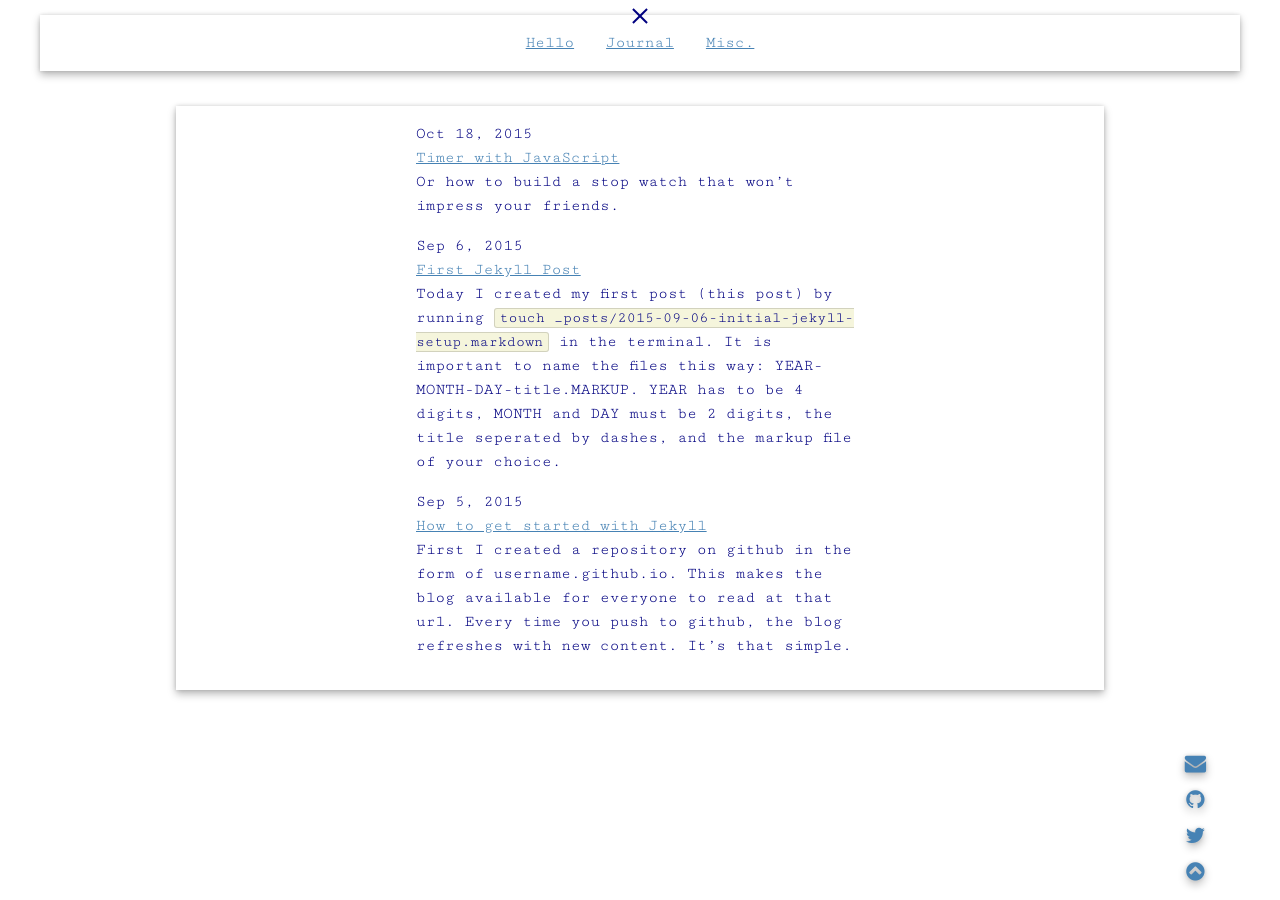
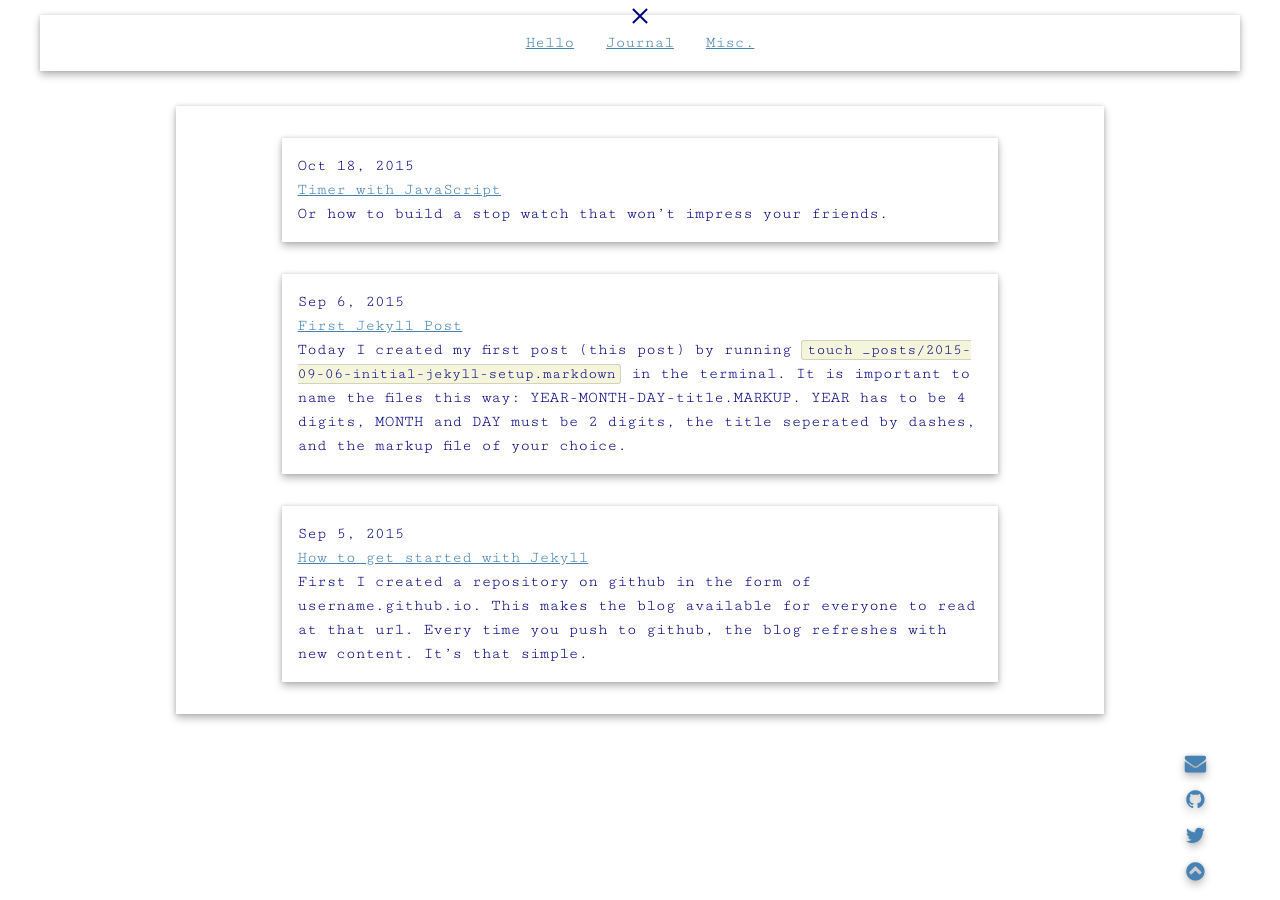
Before and after one commit to kbejko/kbejko.github.io, a Jekyll site: the page built from journal.html, in a window 1280 px wide and 900 px high. Built offline with Jekyll 4.4.1, drawn with Linux system fonts in a browser that asks for light colours; nearby versions of some CDN libraries.

Commit message:
Seperate each article into its own box

```diff
--- a/_sass/pages/journal.scss
+++ b/_sass/pages/journal.scss
@@ -0,0 +1,19 @@
+.post-list {
+  display: flex;
+  flex-flow: column;
+
+   li {
+    box-shadow: $box-shadow-color-light, $box-shadow-color-darker;
+    margin: 1em auto;
+    padding: 1em;
+  }
+
+  .post-link {
+      text-decoration: none;
+      color: $text-color;
+      .post-title-link {
+        text-decoration: underline;
+        color: $link-color
+      }
+  }
+}
--- a/_sass/sections/_content.scss
+++ b/_sass/sections/_content.scss
@@ -12,17 +12,6 @@
   padding: 1em;
 }
 
-.post-list {
-  display: flex;
-  flex-flow: column;
-
-
-  li {
-    justify-content: space-between;
-    margin-bottom: 1em;
-  }
+.wrapper {
+  max-width: $border-width - 20%;
 }
-
-.wrapper {
-  max-width: $border-width - 50%;
-}
--- a/journal.html
+++ b/journal.html
@@ -10,14 +10,18 @@ permalink: /journal/
 
   <ul class="post-list">
     {% for post in site.posts %}
+    <a class="post-link" href="{{ post.url | prepend: site.baseurl }}">
       <li>
         <span class="post-meta">{{ post.date | date: "%b %-d, %Y" }}</span>
 
-        <h2>
-          <a class="post-link" href="{{ post.url | prepend: site.baseurl }}">{{ post.title }}</a>
+        <h2 class="post-title-link">
+          {{ post.title }}
+        </h2>
+        <p>
           {{ post.excerpt }}
-        </h2>
+        </p>
       </li>
+    </a>
     {% endfor %}
   </ul>
 
```
